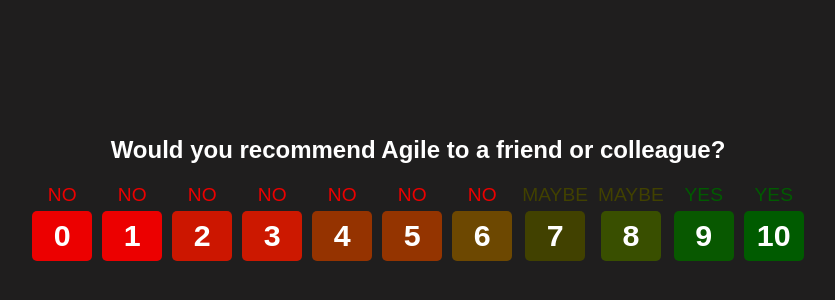
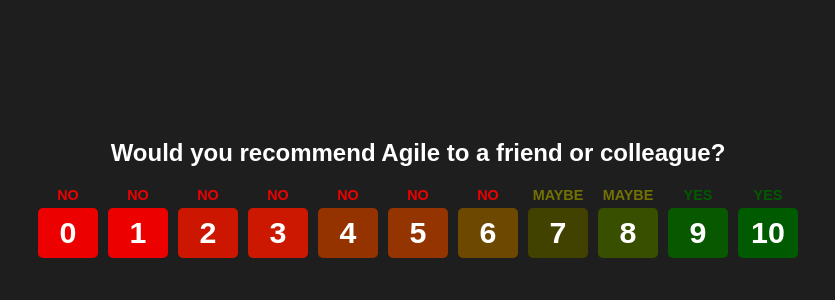
Before and after one commit to enshikuku/HTML-FOR-EMAIL-RATING, a plain HTML site: page index.html in a window 1280 px wide. Shown: the part 210-510 px from the top of the page, without its empty margins (222-1057 px from the left). Drawn offline with Linux system fonts and the light colour scheme.

Commit message:
Update font size and color for labels in index.html

```diff
--- a/index.html
+++ b/index.html
@@ -50,7 +50,8 @@
         }
 
         .label {
-            font-size: 1.2em;
+            font-size: .9em;
+            font-weight: bold;
             margin-bottom: 5px;
         }
 
@@ -59,7 +60,7 @@
         }
 
         .maybe-label {
-            color: #414100;
+            color: #727200;
         }
 
         .yes-label {
```
